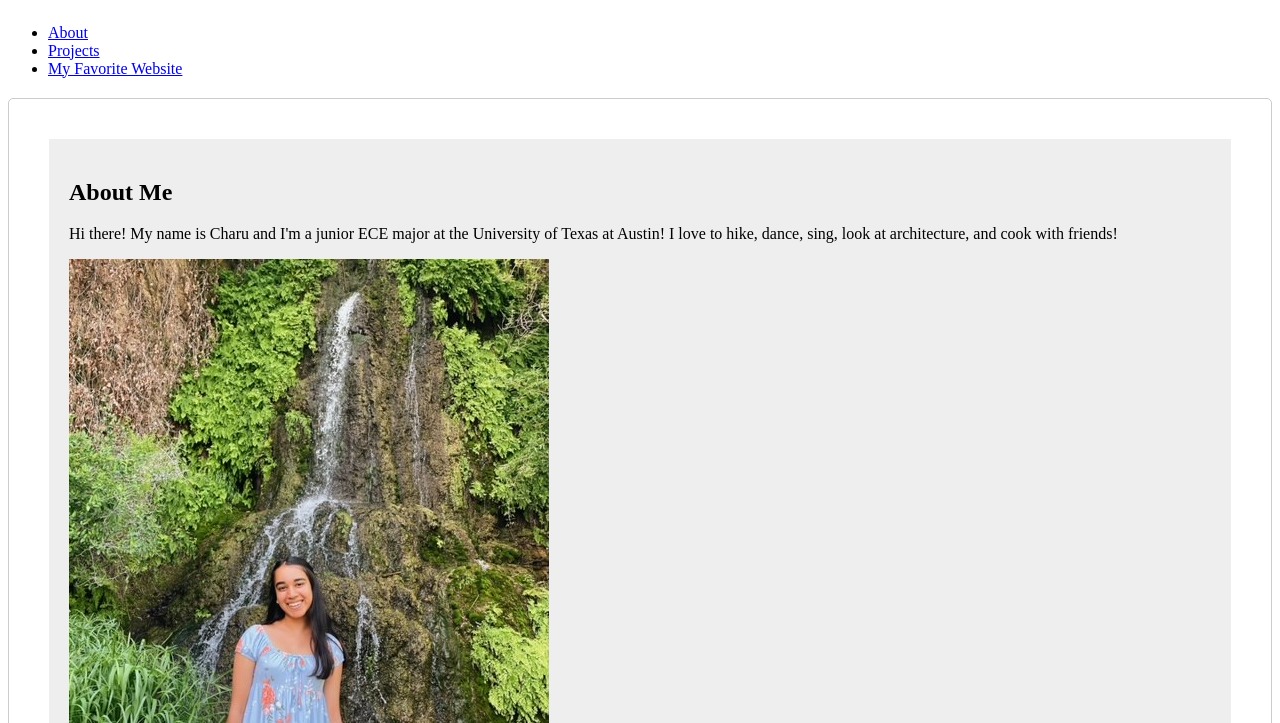
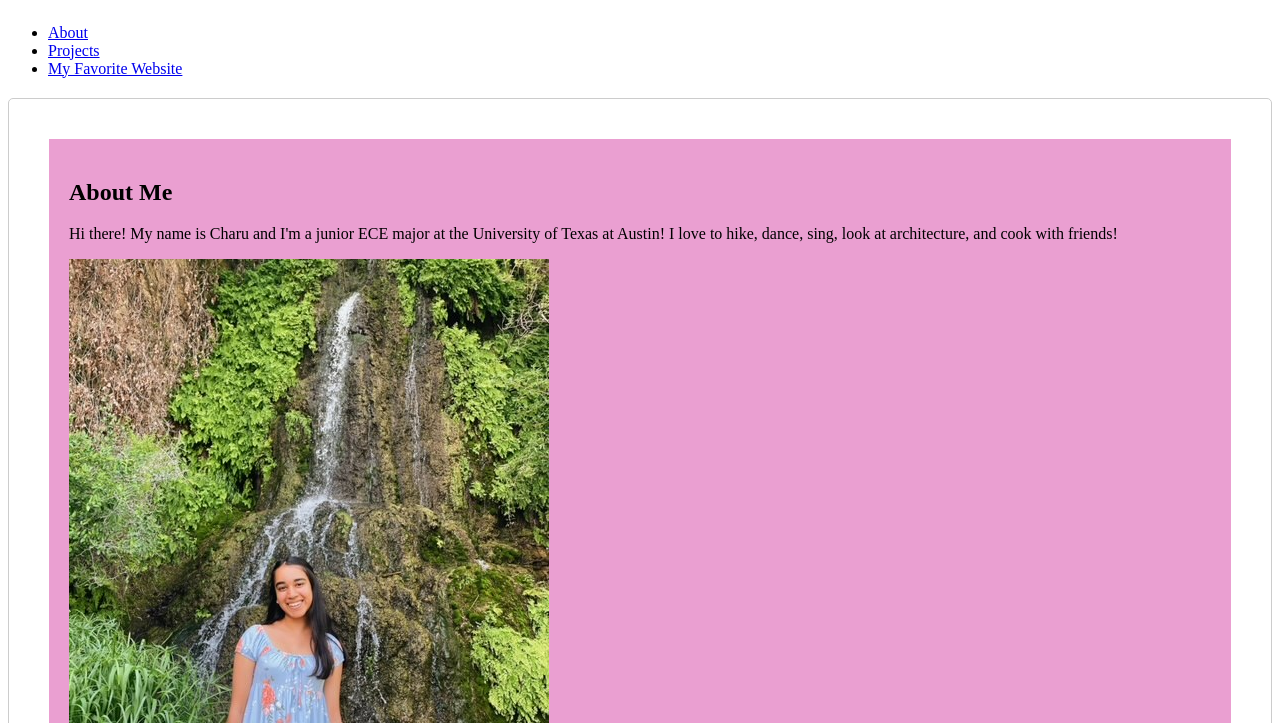
Before and after one commit to charumprasad202/charumprasad202.github.io, a plain HTML site: page index.html in a window 1280 px wide. Shown: the part 77-800 px from the top of the page. Drawn offline with Linux system fonts and the light colour scheme.

Commit message:
Update stylesheet.css

```diff
--- a/stylesheet.css
+++ b/stylesheet.css
@@ -17,7 +17,7 @@ h1 {
 
   /* Create an id and apply it to an element */
   #about {
-    background-color: #eee;
+    background-color: #ea9fd1;
     padding: 20px;
   }
 
```
